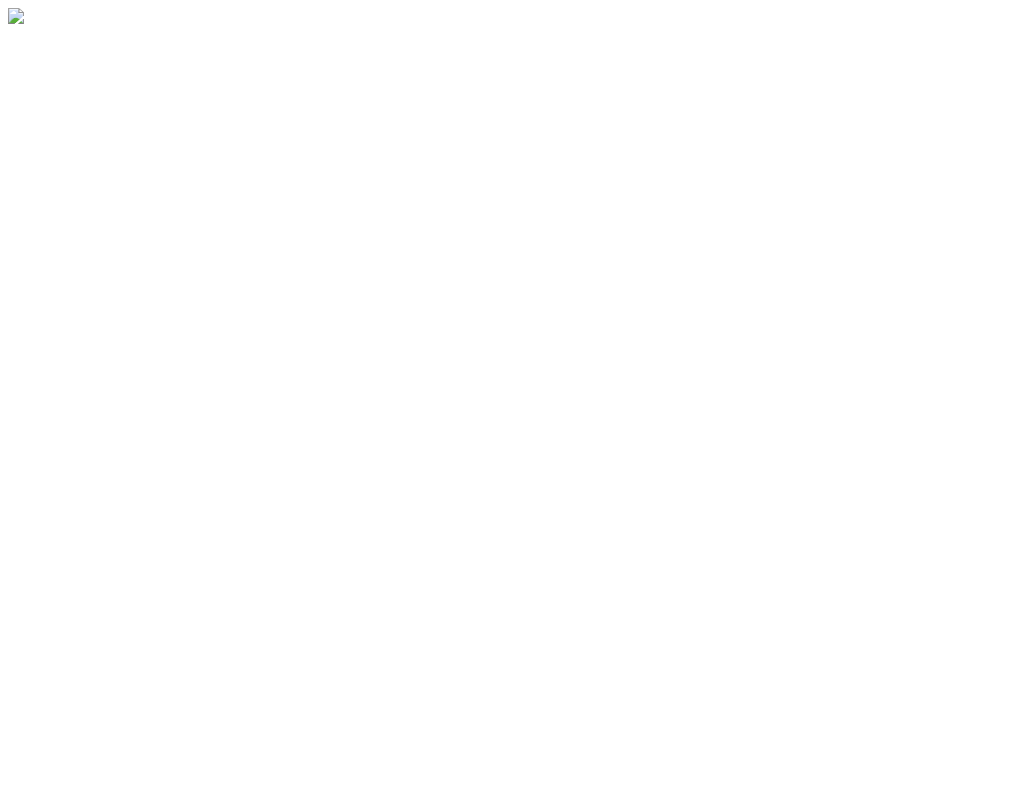
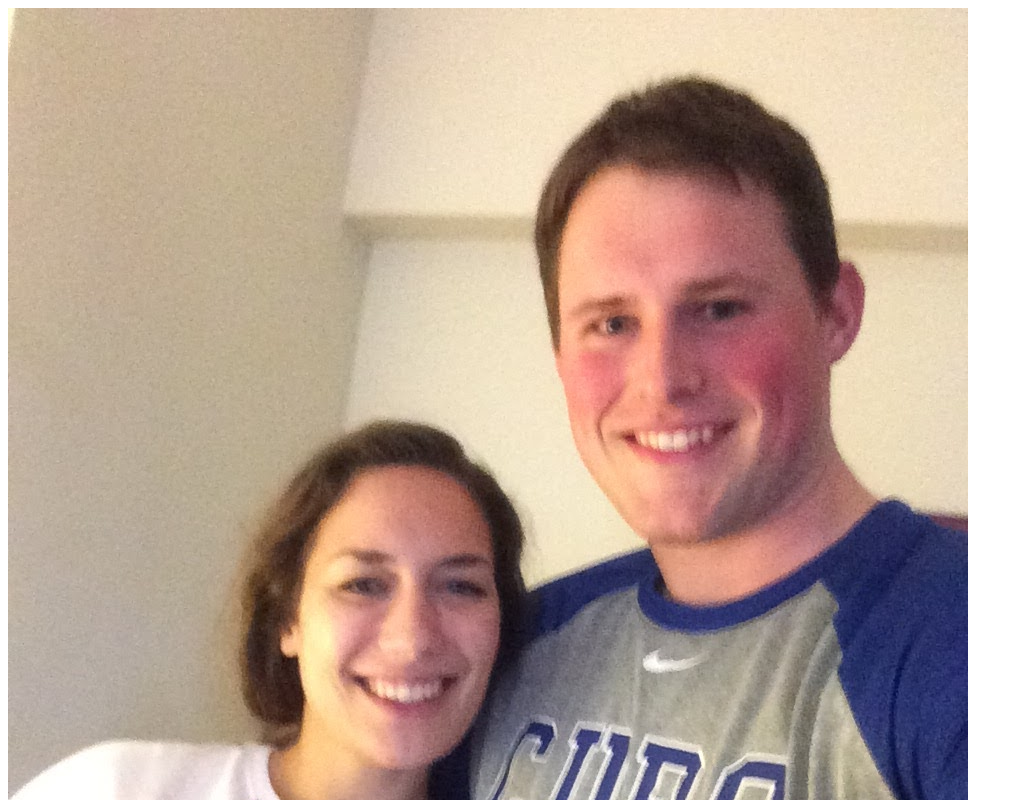
Before and after one commit to tahonick/portfolio, a plain HTML site: page index.html in a window 1280 px wide. Shown: the top 800 px of the page, without its empty margins (0-1023 px from the left). Drawn offline with Linux system fonts and the light colour scheme.

Commit message:
added jpg

```diff
--- a/index.html
+++ b/index.html
@@ -7,7 +7,7 @@
     </head>
 
     <body>
-        <img src="images/test-image">
+        <img src="images/test-image.jpg">
     </body>
 
 </html>
```
